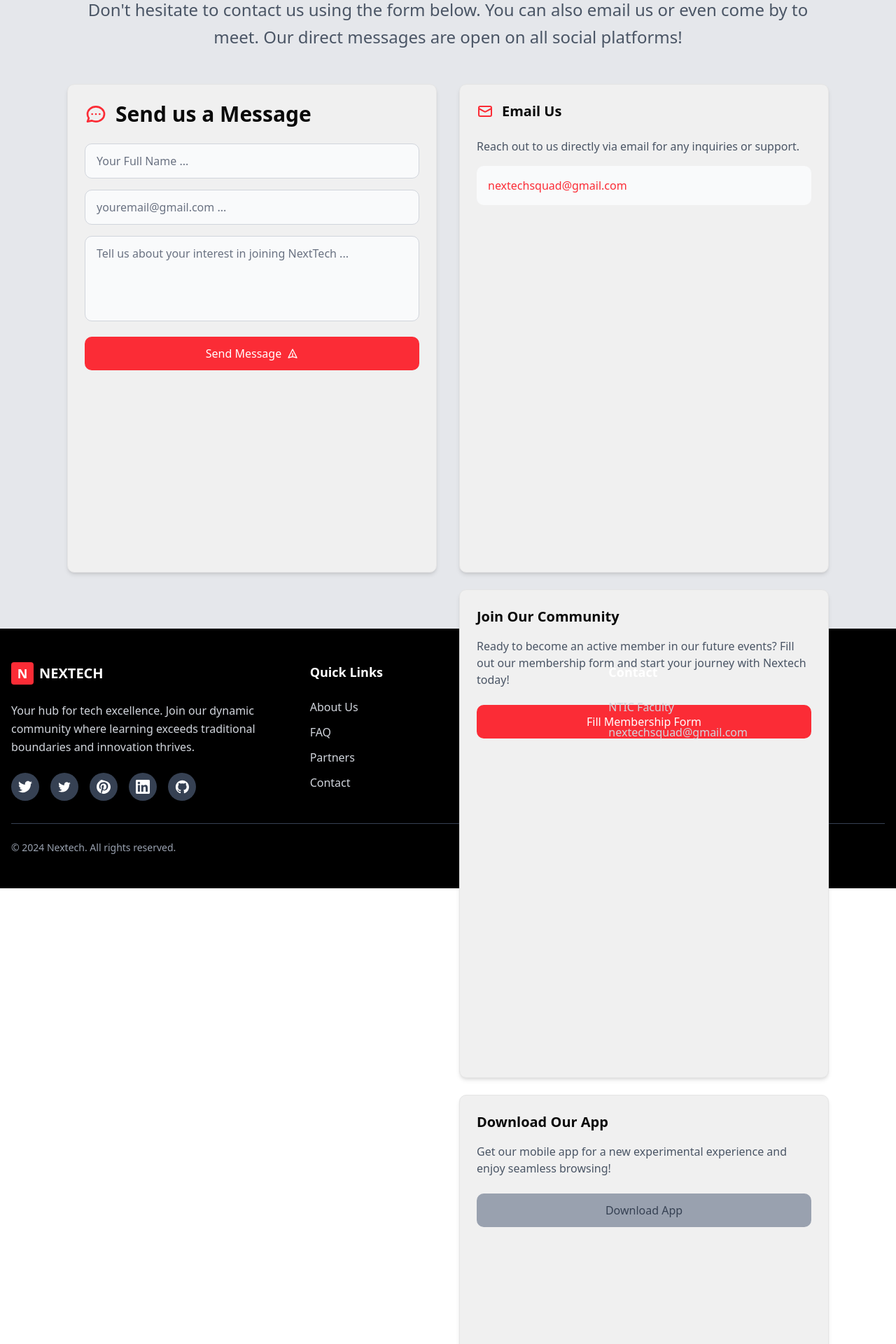
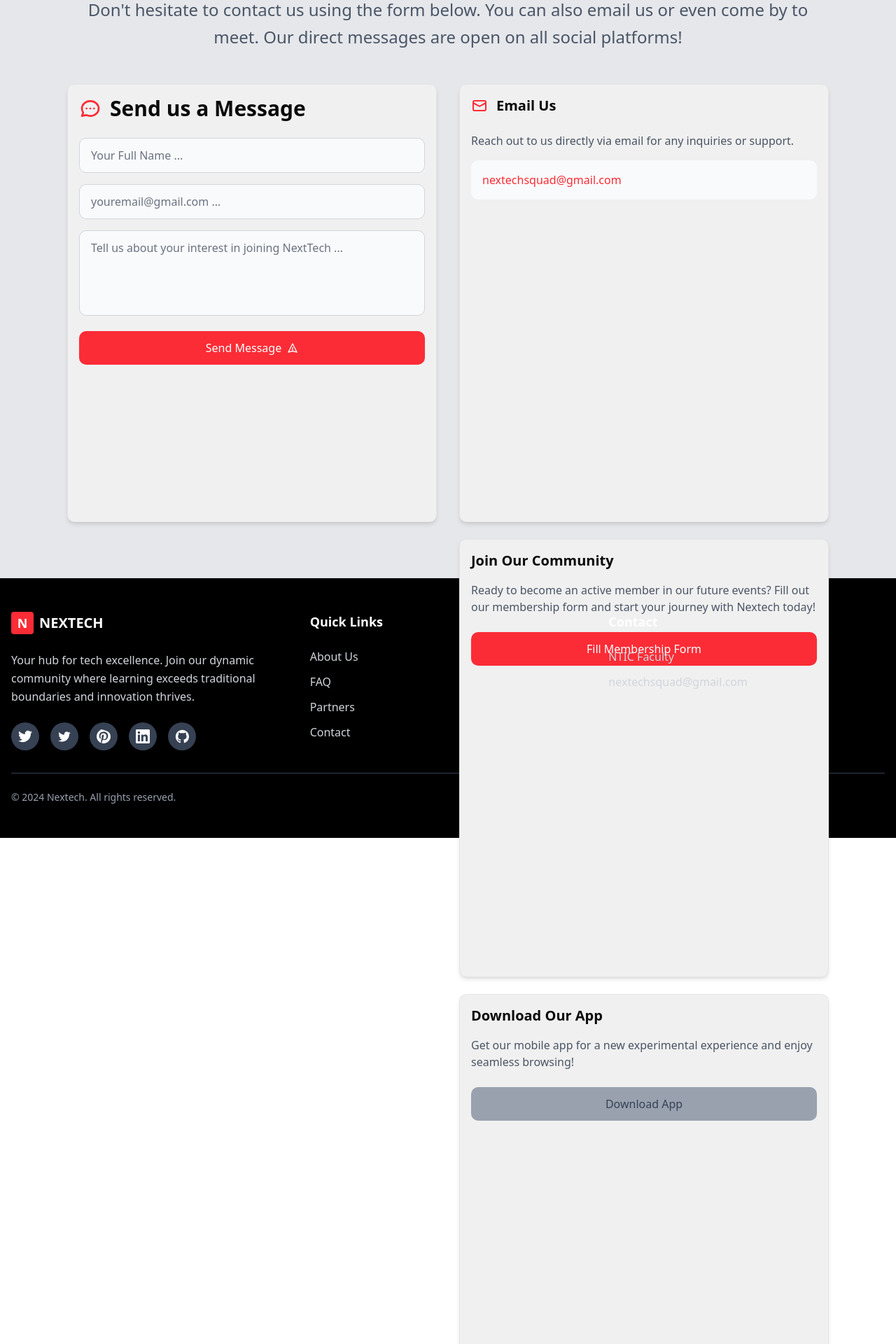
Before and after one commit to Ayoubslh/Nextech, a React (Vite) app in the folder Nextech/: page / in a window 1280 px wide. Shown: the part 4000-5920 px from the top of the page at 70% size. Built offline with nearby package versions, Linux system fonts and the light colour scheme.

Commit message:
card2 responsive

```diff
--- a/Nextech/src/components/sections/Getintouch.jsx
+++ b/Nextech/src/components/sections/Getintouch.jsx
@@ -19,7 +19,7 @@ export default function Getintouch() {
                 {/* Cards Grid */}
                 <div className="grid grid-cols-1 lg:grid-cols-2 gap-6 md:gap-8">
                     {/* Send us a Message Card - Full Height */}
-                    <Card2 className="p-4 md:p-6">
+                    <Card2 >
                         <div className="flex items-center mb-4 md:mb-6">
                             <div className="w-6 h-6 md:w-8 md:h-8 mr-3">
                                 <svg className="w-6 h-6 md:w-8 md:h-8 text-red-500" fill="none" stroke="currentColor" viewBox="0 0 24 24">
@@ -68,7 +68,7 @@ export default function Getintouch() {
                     {/* Right Column - Stack of 3 cards */}
                     <div className="space-y-4 md:space-y-6">
                         {/* Email Us Card */}
-                        <Card2 className="p-4 md:p-6">
+                        <Card2 >
                             <div className="flex items-center mb-4 md:mb-6">
                                 <div className="w-5 h-5 md:w-6 md:h-6 mr-3">
                                     <svg className="w-5 h-5 md:w-6 md:h-6 text-red-500" fill="none" stroke="currentColor" viewBox="0 0 24 24">
@@ -88,7 +88,7 @@ export default function Getintouch() {
                         </Card2>
 
                         {/* Join Our Community Card */}
-                        <Card2 className="p-4 md:p-6">
+                        <Card2>
                             <h3 className="text-lg md:text-xl font-semibold mb-3 md:mb-4">Join Our Community</h3>
                             <p className="text-sm md:text-base text-gray-600 mb-4 md:mb-6">
                                 Ready to become an active member in our future events? Fill out our membership form and start your journey with Nextech today!
@@ -99,7 +99,7 @@ export default function Getintouch() {
                         </Card2>
 
                         {/* Download Our App Card */}
-                        <Card2 className="p-4 md:p-6">
+                        <Card2 >
                             <h3 className="text-lg md:text-xl font-semibold mb-3 md:mb-4">Download Our App</h3>
                             <p className="text-sm md:text-base text-gray-600 mb-4 md:mb-6">
                                 Get our mobile app for a new experimental experience and enjoy seamless browsing!
--- a/Nextech/src/components/ui/Card2.jsx
+++ b/Nextech/src/components/ui/Card2.jsx
@@ -3,7 +3,7 @@
 
 export default function Card2({ children, className = "" }) {
   return (
-    <div className={`border rounded-lg p-4 md:p-6 shadow-md bg-[#F0F0F0] transition-shadow hover:shadow-lg h-full ${className}`}>
+    <div className={`border rounded-lg p-4  shadow-md bg-[#F0F0F0] transition-shadow hover:shadow-lg h-full ${className}`}>
       {children}
     </div>
   );
```
